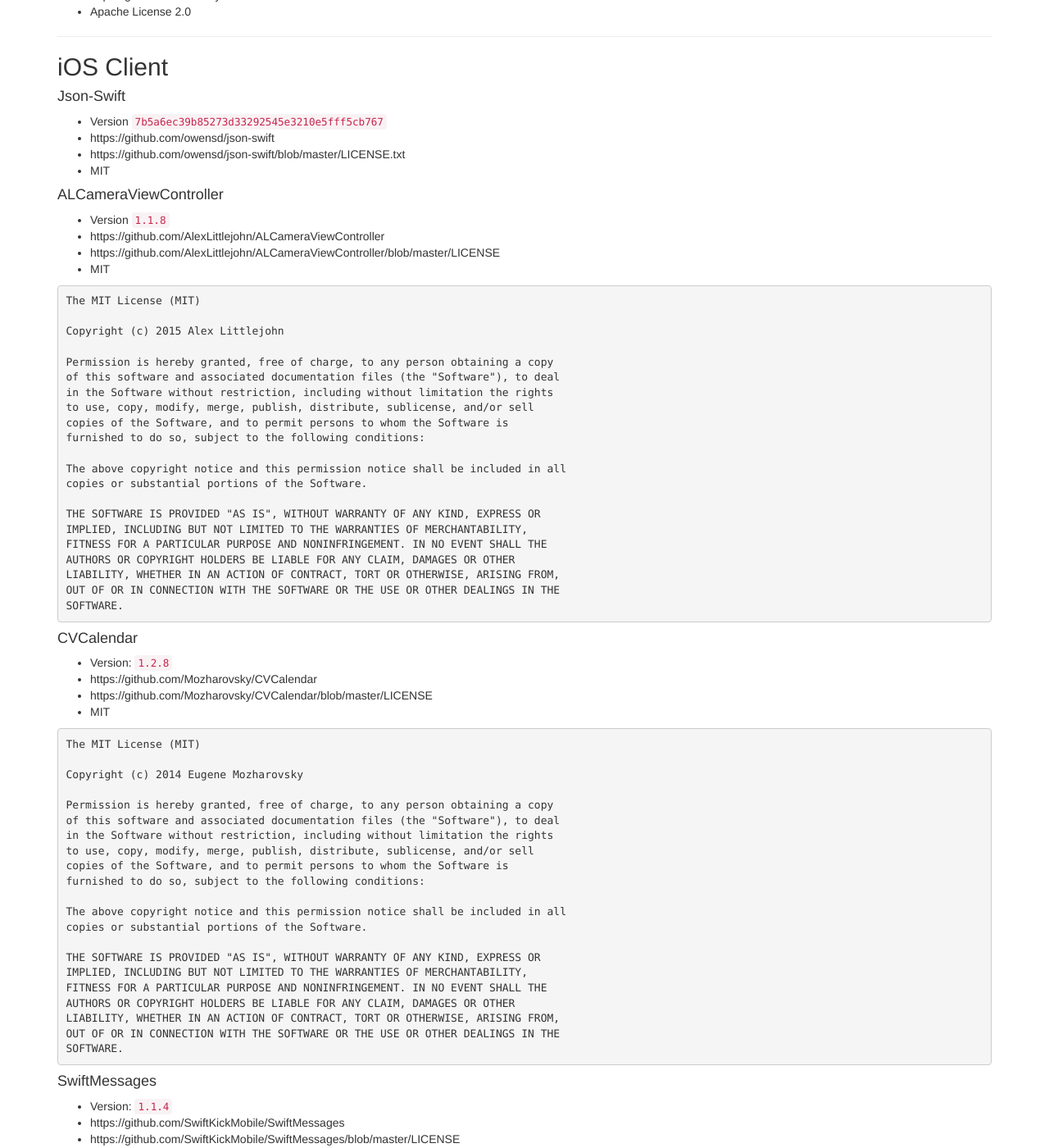
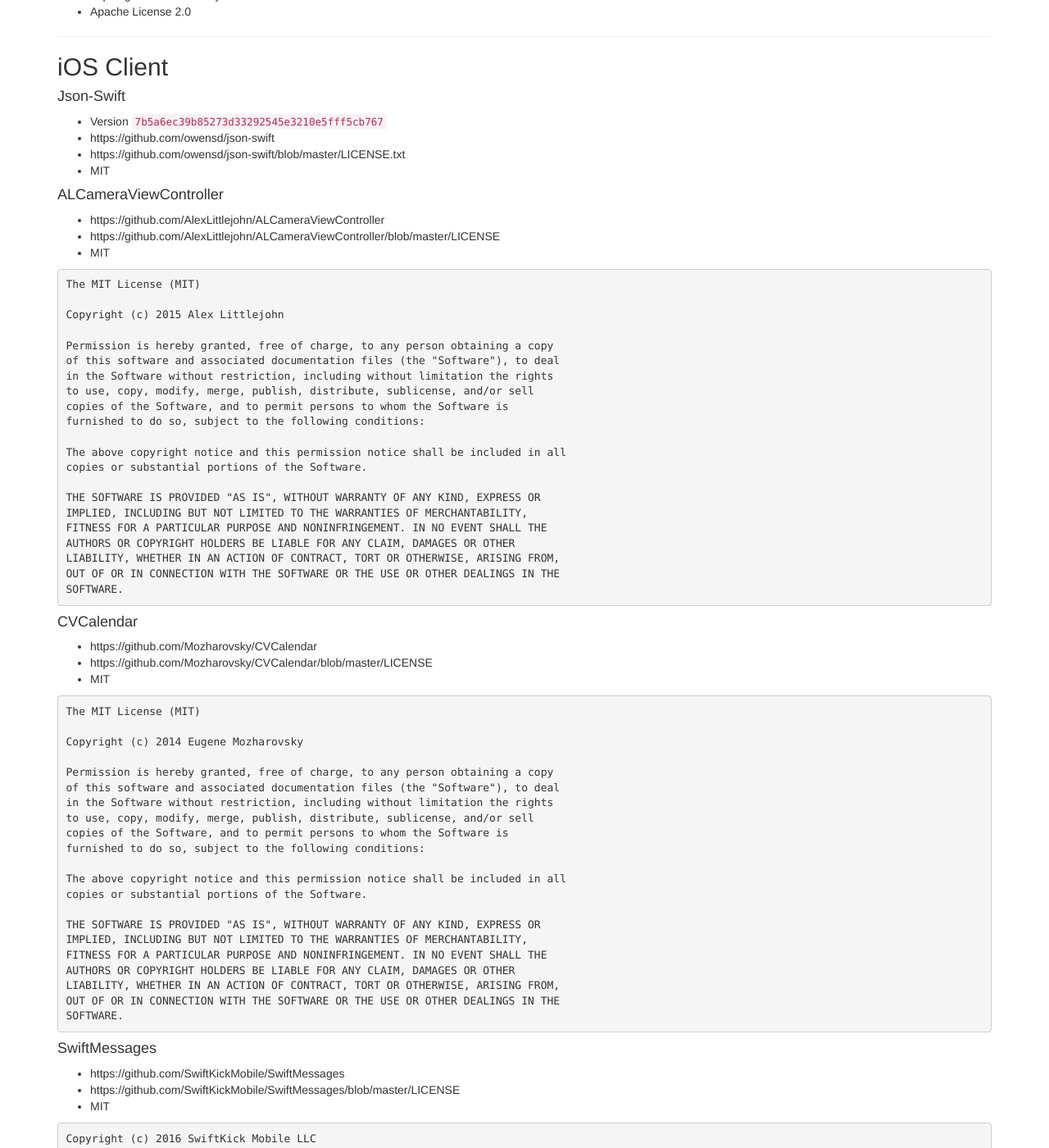
Before and after one commit to Springworks/m2h-open-source-licenses, a Jekyll site: the page built from index.md, in a window 1280 px wide and 1400 px high, scrolled down 4703 px. Shown: the whole window at 82% size. Built offline with Jekyll 4.4.1, drawn with Linux system fonts in a browser that asks for light colours; our own code applies the rules of GitHub Pages for plain Markdown files; some of the changed text lies outside the part shown.

Commit message:
fix(ios): remove outdated version specs

````diff
--- a/index.md
+++ b/index.md
@@ -257,7 +257,6 @@ THE SOFTWARE IS PROVIDED "AS IS", WITHOUT WARRANTY OF ANY KIND, EXPRESS OR IMPLI
 * MIT
 
 #### ALCameraViewController
-* Version `1.1.8`
 * https://github.com/AlexLittlejohn/ALCameraViewController
 * https://github.com/AlexLittlejohn/ALCameraViewController/blob/master/LICENSE
 * MIT
@@ -287,7 +286,6 @@ SOFTWARE.
 ```
 
 #### CVCalendar
-* Version: `1.2.8`
 * https://github.com/Mozharovsky/CVCalendar
 * https://github.com/Mozharovsky/CVCalendar/blob/master/LICENSE
 * MIT
@@ -317,7 +315,6 @@ SOFTWARE.
 ```
 
 #### SwiftMessages
-* Version: `1.1.4`
 * https://github.com/SwiftKickMobile/SwiftMessages
 * https://github.com/SwiftKickMobile/SwiftMessages/blob/master/LICENSE
 * MIT
@@ -333,7 +330,6 @@ THE SOFTWARE IS PROVIDED "AS IS", WITHOUT WARRANTY OF ANY KIND, EXPRESS OR IMPLI
 ```
 
 #### EasyTipView
-* Version: `1.0.0`
 * https://github.com/teodorpatras/EasyTipView
 * https://github.com/teodorpatras/EasyTipView/blob/master/LICENSE
 * MIT
@@ -363,7 +359,6 @@ SOFTWARE.
 ```
 
 #### SACountingLabel
-* Version: `0.1.0`
 * https://github.com/sudeepag/SACountingLabel
 * https://github.com/sudeepag/SACountingLabel/blob/master/LICENSE
 * MIT
@@ -448,7 +443,6 @@ SOFTWARE.
 ```
 
 #### Pulley
-* Version `1.3.0`
 * https://github.com/52inc/Pulley
 * https://github.com/52inc/Pulley/blob/master/LICENSE
 
````
